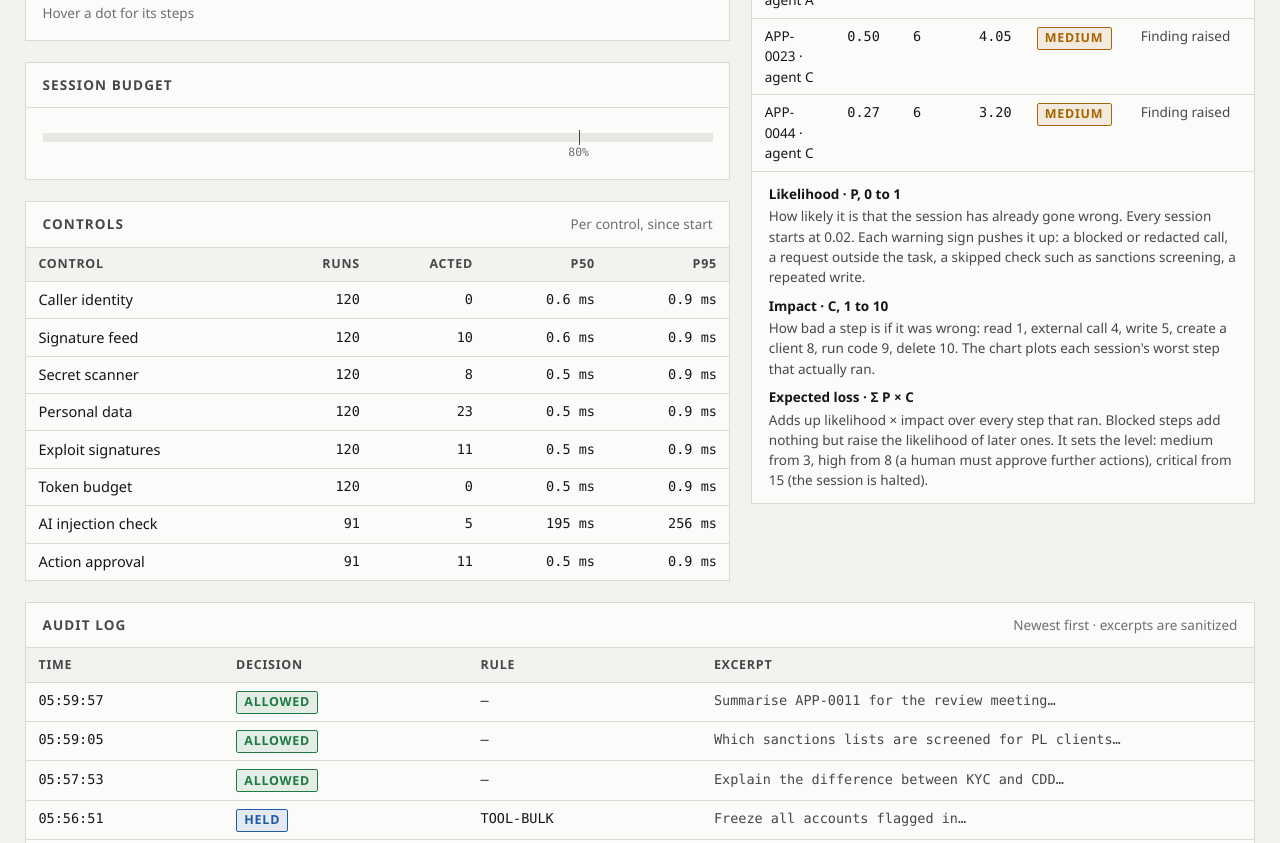
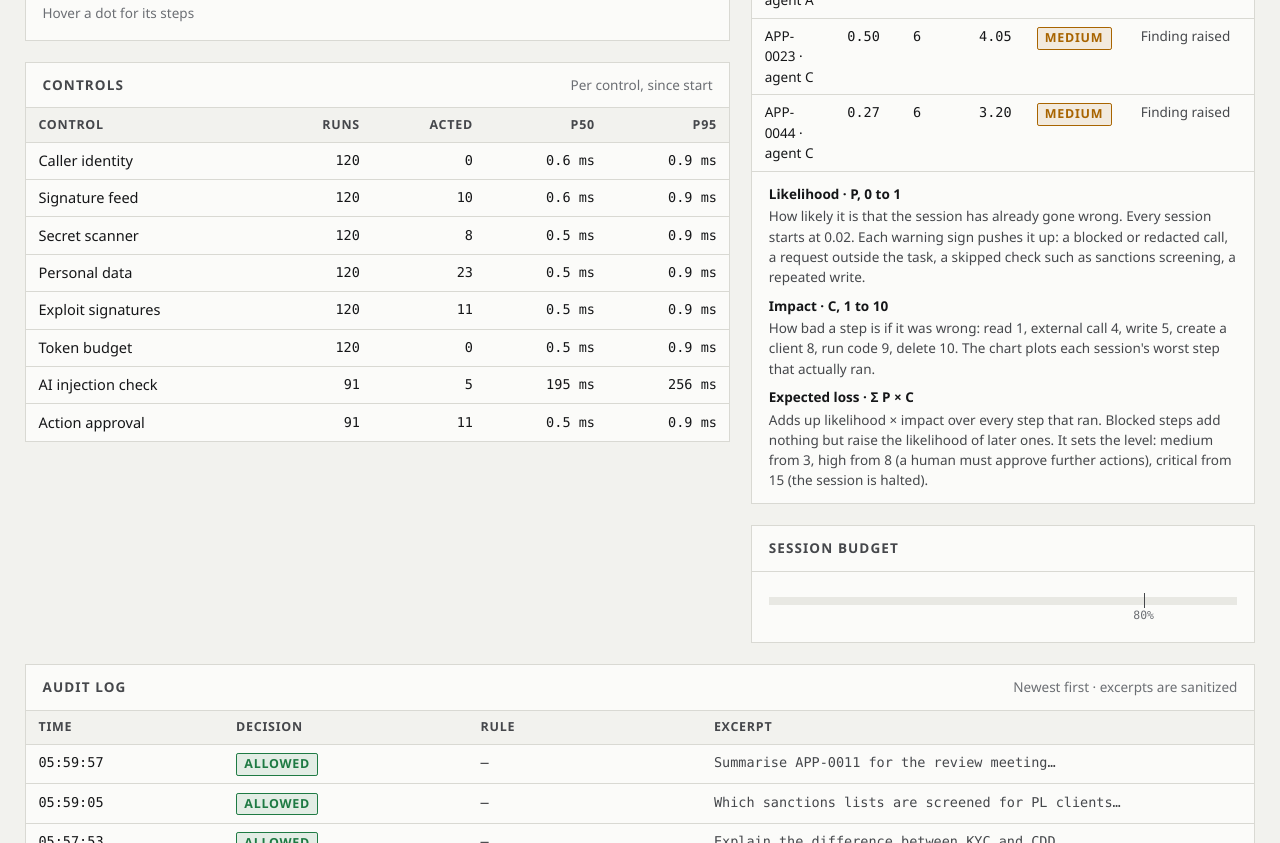
Before and after one commit to HardCounter/Hack-Yeah-2026, a plain HTML site: page static/html/index.html in a window 1280 px wide. Shown: the part 913-1756 px from the top of the page. Drawn offline with Linux system fonts and the light colour scheme; no server answers.

Commit message:
feat(metrics): session budget tile moves under sessions in the right column
Co-Authored-By: Claude Opus 5.5 <noreply@anthropic.com>

```diff
--- a/static/html/index.html
+++ b/static/html/index.html
@@ -146,13 +146,6 @@
           </div>
         </div>
         <div class="panel">
-          <div class="panel-head"><h2>Session budget</h2><span class="cap faint mono" id="budTxt"></span></div>
-          <div class="panel-body">
-            <div class="meter" role="meter" aria-label="Session token budget" aria-valuemin="0" id="budMeter"><div class="fill" id="budFill"></div><div class="tick"><span>80%</span></div></div>
-            <p class="cap muted" id="costTxt"></p>
-          </div>
-        </div>
-        <div class="panel">
           <div class="panel-head"><h2>Controls</h2><span class="cap faint">Per control, since start</span></div>
           <div class="scroll"><table>
             <thead><tr><th>Control</th><th class="n">Runs</th><th class="n">Acted</th><th class="n">p50</th><th class="n">p95</th></tr></thead>
@@ -160,6 +153,7 @@
           </table></div>
         </div>
       </div>
+      <div class="stack">
         <div class="panel risk-side">
           <div class="panel-head"><h2>Sessions</h2><span class="cap faint">Highest expected loss first</span></div>
           <div class="scroll"><table>
@@ -174,6 +168,14 @@
             <dt>Expected loss · Σ P × C</dt>
             <dd>Adds up likelihood × impact over every step that ran. Blocked steps add nothing but raise the likelihood of later ones. It sets the level: medium from 3, high from 8 (a human must approve further actions), critical from 15 (the session is halted).</dd>
           </dl>
+        </div>
+        <div class="panel">
+          <div class="panel-head"><h2>Session budget</h2><span class="cap faint mono" id="budTxt"></span></div>
+          <div class="panel-body">
+            <div class="meter" role="meter" aria-label="Session token budget" aria-valuemin="0" id="budMeter"><div class="fill" id="budFill"></div><div class="tick"><span>80%</span></div></div>
+            <p class="cap muted" id="costTxt"></p>
+          </div>
+        </div>
       </div>
     </div>
 
```
Lines whose indentation alone changed are shown as unchanged.
